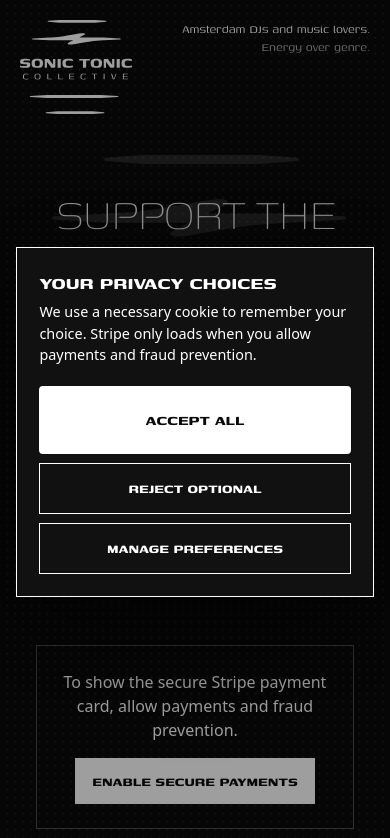
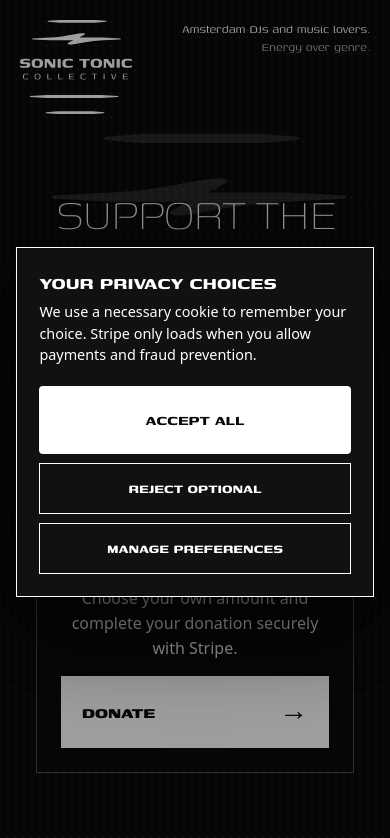
Before and after one commit to MartinBroeren/stc-website, a website: page public/donate/index.html in a window 390 px wide. Shown: the top 838 px of the page. Drawn offline with Linux system fonts and the light colour scheme.

Commit message:
Publish same-tab donation flow

```diff
--- a/public/donate/index.html
+++ b/public/donate/index.html
@@ -85,9 +85,17 @@
     .donate-copy { width: min(100%, 48rem); text-align: center; }
     .donate-copy h1 { font-size: clamp(3.5rem, 9vw, 7.5rem); line-height: .82; }
     .donate-copy p { max-width: 42rem; margin: 1.2rem auto 0; font-family: system-ui, sans-serif; font-size: clamp(1rem, 2vw, 1.2rem); line-height: 1.6; }
-    .payment-shell { display: grid; place-items: center; width: 100%; min-height: 22rem; }
-    .payment-placeholder { max-width: 28rem; padding: 1.5rem; border: 1px solid var(--line); text-align: center; }
-    .payment-placeholder p { margin: 0 0 1rem; font-family: system-ui, sans-serif; line-height: 1.5; }
+    .donate-action { display: grid; justify-items: center; gap: 1rem; width: min(100%, 38rem); padding: clamp(1.5rem, 4vw, 2.5rem); border: 1px solid var(--line); background: rgba(10,10,10,.72); text-align: center; }
+    .donate-action p { max-width: 30rem; margin: 0; font-family: system-ui, sans-serif; line-height: 1.55; }
+    .donate-cta { display: flex; align-items: center; justify-content: space-between; gap: 2rem; width: 100%; min-height: 4.5rem; padding: 1rem 1.25rem; border: 1px solid var(--white); background: var(--white); color: var(--black); font-size: clamp(1.2rem, 3vw, 1.6rem); font-weight: 800; line-height: 1; text-decoration: none; text-transform: uppercase; transition: background-color 160ms ease, color 160ms ease; }
+    .donate-cta span:last-child { font-size: 1.5em; font-weight: 300; transition: transform 160ms ease; }
+    .donate-cta:hover, .donate-cta:focus-visible { background: var(--black); color: var(--white); outline: none; }
+    .donate-cta:hover span:last-child, .donate-cta:focus-visible span:last-child { transform: translateX(.25rem); }
+    .thank-you-main { gap: 2rem; text-align: center; }
+    .thank-you-main h1 { max-width: 72rem; font-size: clamp(3.8rem, 11vw, 9rem); line-height: .8; }
+    .thank-you-main p { max-width: 42rem; margin: 0; font-family: system-ui, sans-serif; font-size: clamp(1rem, 2vw, 1.2rem); line-height: 1.6; }
+    .thank-you-main .redirect-note { color: var(--muted); font-size: .85rem; letter-spacing: .06em; text-transform: uppercase; }
+    .thank-you-main .back-link { font-weight: 800; letter-spacing: .08em; text-transform: uppercase; text-underline-offset: .25em; }
     .primary, .secondary { min-height: 2.9rem; padding: .65rem 1rem; border: 1px solid var(--white); font-weight: 700; text-transform: uppercase; }
     .primary { background: var(--white); color: var(--black); }
     .secondary { background: transparent; color: var(--white); }
@@ -133,7 +141,7 @@
       <a href="/" aria-label="Sonic Tonic Collective home"><img class="logo" src="/brand/stc-logo.svg" alt="Sonic Tonic Collective"></a>
       <p class="context">Amsterdam DJs and music lovers.<br><span>Energy over genre.</span></p>
     </header>
-    <main class="donate-main"><section class="donate-copy"><h1>Support the collective</h1><p>Sonic Tonic is built by the community, for the community.</p><p>Your donation helps us organise independent events, create space for new talent and keep the music accessible.</p><p>Every contribution helps. Thank you for being part of it.</p></section><section class="payment-shell" data-payment-root aria-live="polite"><div class="payment-placeholder" data-payment-blocked><p>To show the secure Stripe payment card, allow payments and fraud prevention.</p><button class="primary" type="button" data-enable-payments>Enable secure payments</button></div></section></main>
+    <main class="donate-main"><section class="donate-copy"><h1>Support the collective</h1><p>Sonic Tonic is built by the community, for the community.</p><p>Your donation helps us organise independent events, create space for new talent and keep the music accessible.</p><p>Every contribution helps. Thank you for being part of it.</p></section><section class="donate-action"><p>Choose your own amount and complete your donation securely with Stripe.</p><a class="donate-cta" href="https://donate.stripe.com/fZueVcbHwalI6s05gw9MY00"><span>Donate</span><span aria-hidden="true">→</span></a></section></main>
     <footer><span>Sonic Tonic Collective · Amsterdam</span><nav class="footer-links" aria-label="Legal and privacy"><a href="/privacy">Privacy &amp; cookies</a></nav></footer>
   </div>
 
```
